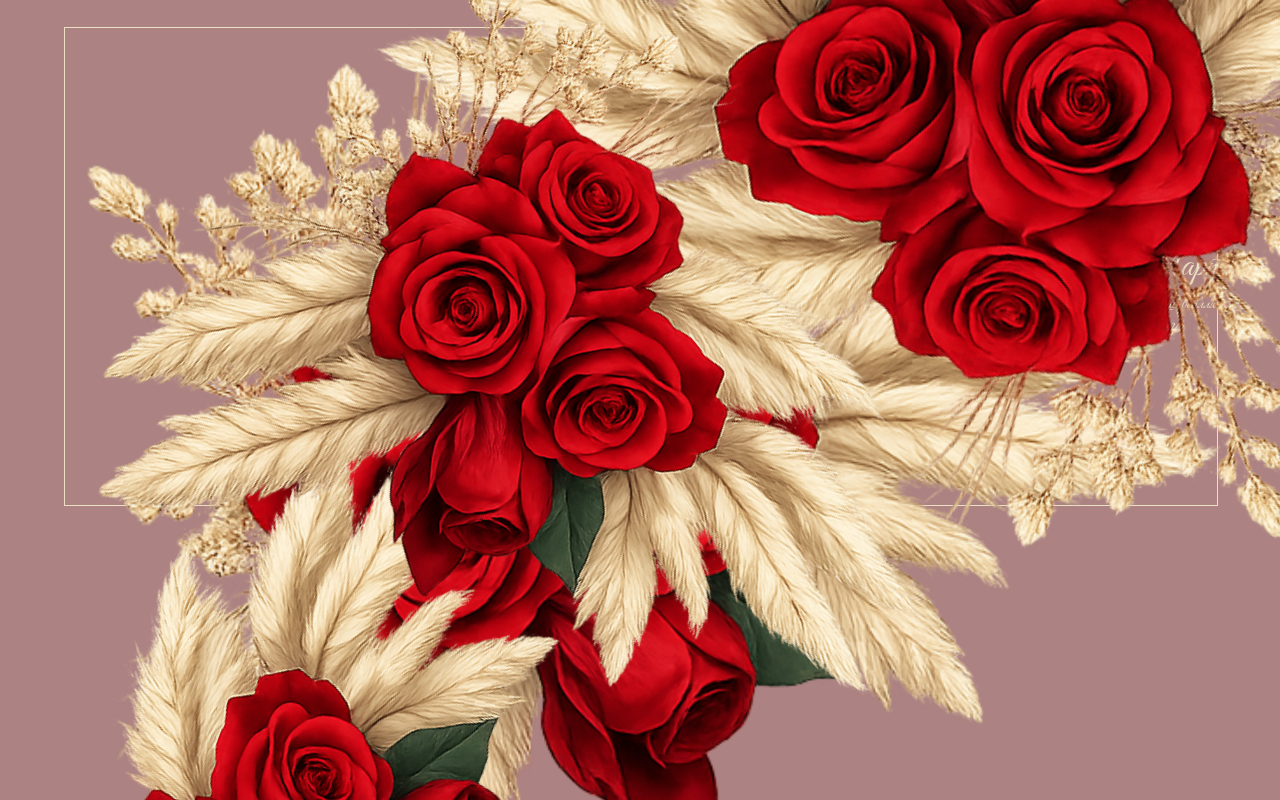
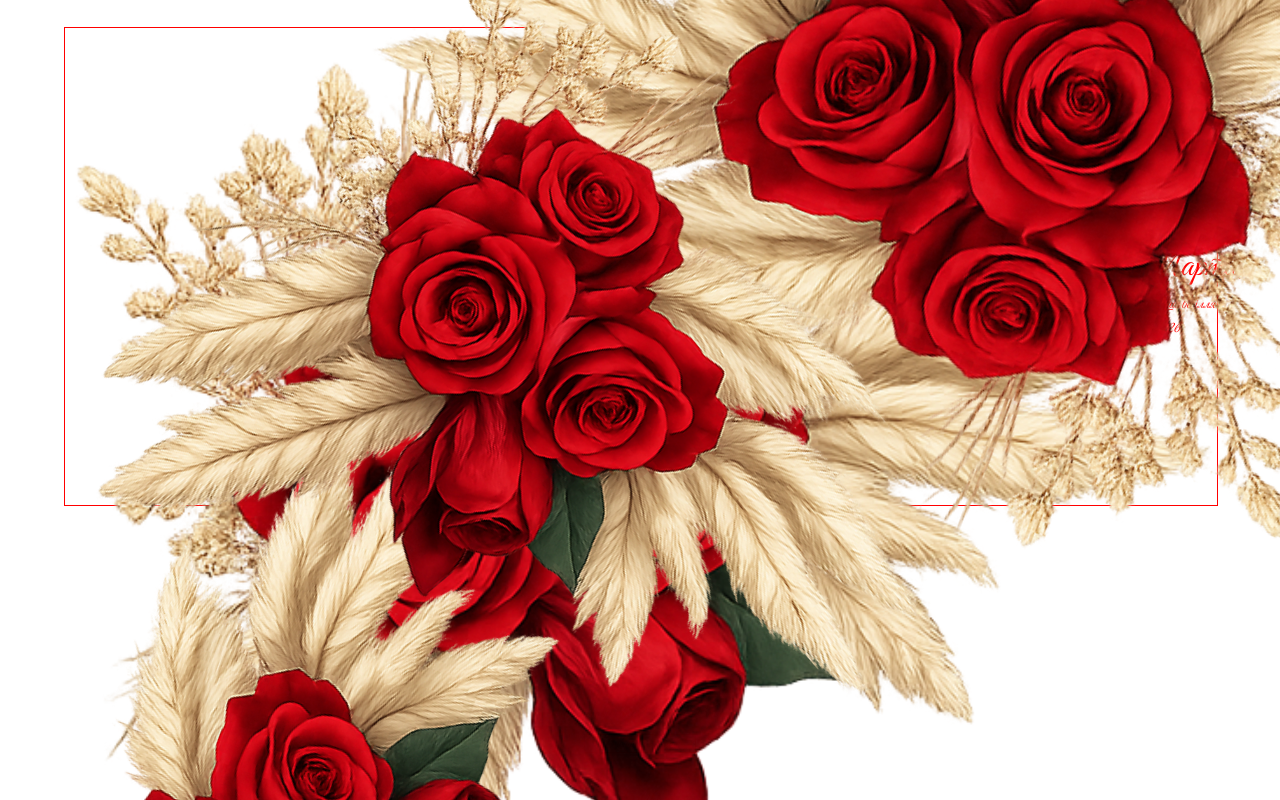
Before and after one commit to MartaMalovana/invite, a React (Create React App) app: page / in a window 1280 px wide. Shown: the top 800 px of the page. Built offline with nearby package versions, Linux system fonts and the light colour scheme.

Commit message:
background white

```diff
--- a/public/index.html
+++ b/public/index.html
@@ -4,7 +4,7 @@
     <meta charset="utf-8" />
     <link rel="icon" href="%PUBLIC_URL%/heart.svg" />
     <meta name="viewport" content="width=device-width, initial-scale=1" />
-    <meta name="theme-color" content="#ac8282" />
+    <meta name="theme-color" content="#fff" />
 
     <meta
       name="description"
--- a/src/App.css
+++ b/src/App.css
@@ -5,8 +5,8 @@
   padding-bottom: 20px;
   font-family: "DecorFont", sans-serif;
   /* background-color: #884b62; */
-  background-color: #ac8282;
-  color: #ece0c3;
+  background-color: #fff;
+  color: red;
   overflow: hidden;
 }
 
@@ -21,7 +21,7 @@
     height: 90%;
     top: 5%;
     left: 5%;
-    border: 1px solid #ece0c3;
+    border: 1px solid red;
   }
 }
 
@@ -54,7 +54,7 @@
 .first {
   width: 140%;
   top: -100px;
-  left: -110px;
+  left: -120px;
 }
 
 .second {
@@ -84,7 +84,7 @@
   width: 200px;
   height: 200px;
   padding: 20px;
-  color: #ece0c3;
+  color: red;
   font-size: 16px;
   text-align: center;
   line-height: 1.5;
@@ -102,7 +102,7 @@
 .bride {
   margin-bottom: 90px;
   font-size: 36px;
-  color: #ece0c3;
+  color: red;
   font-family: "DecorFont", sans-serif;
 }
 
@@ -249,15 +249,15 @@
 .timing button {
   margin-top: 10px;
   padding: 0 15px;
-  background-color: #6b1f3c;
-  border: 1px solid #ece0c3;
+  background-color: #fff;
+  border: 1px solid red;
   cursor: pointer;
 }
 
 .timing button a {
   font-family: "DecorFont", sans-serif;
   text-decoration: none;
-  color: #ece0c3;
+  color: red;
 }
 
 .dress-text {
```
